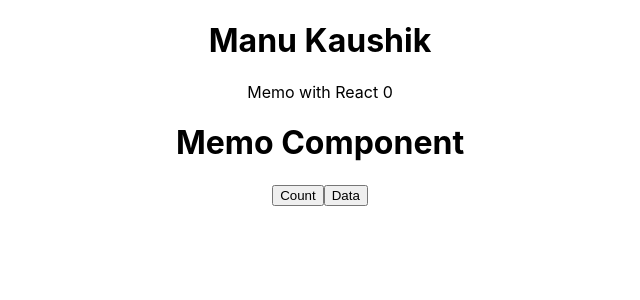
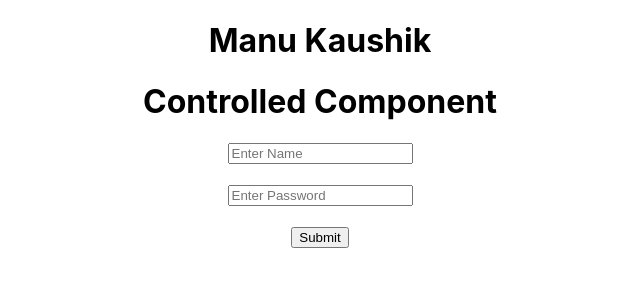
Before and after one commit to Manukaushikk/100DAYSOFREACT, a React (Create React App) app: page / in a window 1280 px wide. Shown: the top 300 px of the page, without its empty margins (320-960 px from the left). Built offline with nearby package versions, Linux system fonts and the light colour scheme.

Commit message:
COmponets✔️

```diff
--- a/src/App.js
+++ b/src/App.js
@@ -23,12 +23,14 @@ import Userr from "./ErrorBoundary/Userr";
 import ErrorBound from "./ErrorBoundary/ErrorBound";
 import Main from "./PureComponent/Main";
 import Memo from "./Memo/Memo";
+import UncontrolForm from "./Components/UncontrolForm";
+import Controlled from "./Components/Controlled";
 
 // Memo ⏬
-const App = () => {
-  const [count, setCount] = useState(0);
-  const [data, setData] = useState(100);
-  // class App extends React.Component {
+// const App = () => {
+// const [count, setCount] = useState(0);
+// const [data, setData] = useState(100);
+class App extends React.Component {
   // constructor() {
   //   super()
   //   this.state = {
@@ -36,16 +38,21 @@ const App = () => {
 
   //   }
   // }
-  // render() {
+  render() {
     return (
       <div className="App">
         <h1>Manu Kaushik</h1>
+        {/* Components */}
+        {/* <UncontrolForm /> */}
+        <Controlled />
 
         {/* Memo */}
-      Memo with React {count}
-      <Memo data={data} />
-      <button onClick={() => setCount(count + 1)}>Count</button>
-      <button onClick={() => setData(data + 1)}>Data</button>
+        {/* Memo with React {count} */}
+        {/* <Memo data={data} /> */}
+        {/* <button onClick={() => setCount(count + 1)}>Count</button> */}
+        {/* <button onClick={() => setData(data + 1)}>Data</button> */}
+
+
         {/* Pure Component */}
         {/* <Main /> */}
 
@@ -111,6 +118,6 @@ const App = () => {
       </div>
     )
   }
-// }
+}
 
 export default App;
--- /dev/null
+++ b/src/Components/Controlled.js
@@ -0,0 +1,33 @@
+import React from 'react'
+
+class Controlled extends React.Component {
+    constructor() {
+        super();
+        this.state = {
+            name: "",
+            password: ""
+        }
+    }
+    submit() {
+        console.warn(this.state)
+    }
+    render() {
+        return (
+            <div>
+                <h1>Controlled Component</h1>
+
+                <input type="text" placeholder="Enter Name"
+                    onChange={(e) => { this.setState({ name: e.target.value }) }} /><br /><br />
+
+                <input type="password" placeholder="Enter Password"
+                    onChange={(e) => { this.setState({ password: e.target.value }) }} /><br /><br />
+
+
+                <button onClick={() => { this.submit() }}>Submit</button>
+
+            </div>
+        )
+    }
+}
+
+export default Controlled
--- /dev/null
+++ b/src/Components/UncontrolForm.js
@@ -0,0 +1,28 @@
+import React from 'react'
+
+class UncontrolForm extends React.Component {
+    constructor() {
+        super();
+        this.name = React.createRef();
+        this.password = React.createRef();
+    }
+    submitHandle(e) {
+        e.preventDefault();
+        console.warn(this.name.current.value, this.password.current.value);
+    }
+    render() {
+        return (
+            <div>
+                <h1>Uncontrolled Component</h1>
+
+                <form onSubmit={(e) => { this.submitHandle(e) }}>
+                    <input type="text" placeholder="Enter Name" ref={this.name} /><br /><br />
+                    <input type="password" placeholder="Enter Password" ref={this.password} /><br /><br />
+                    <button type="submit">Submit</button>
+                </form>
+            </div>
+        )
+    }
+}
+
+export default UncontrolForm
```
Lines whose indentation alone changed are shown as unchanged.
